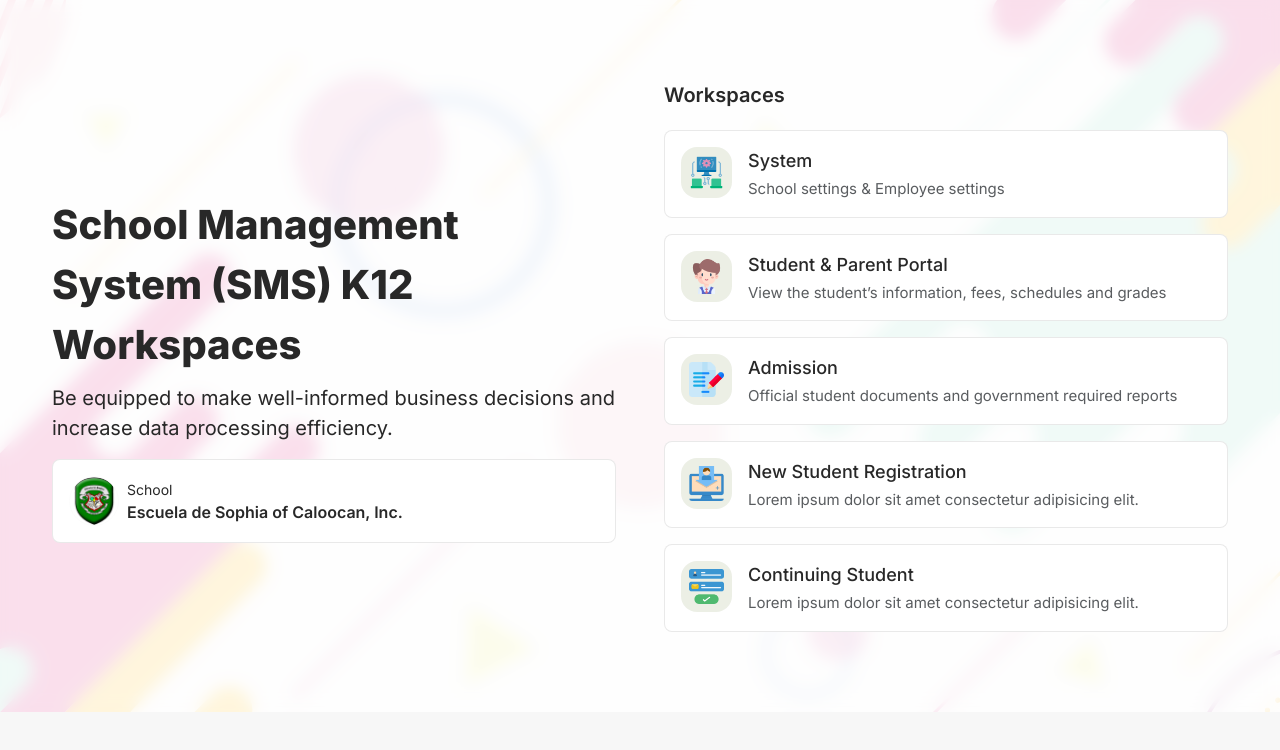
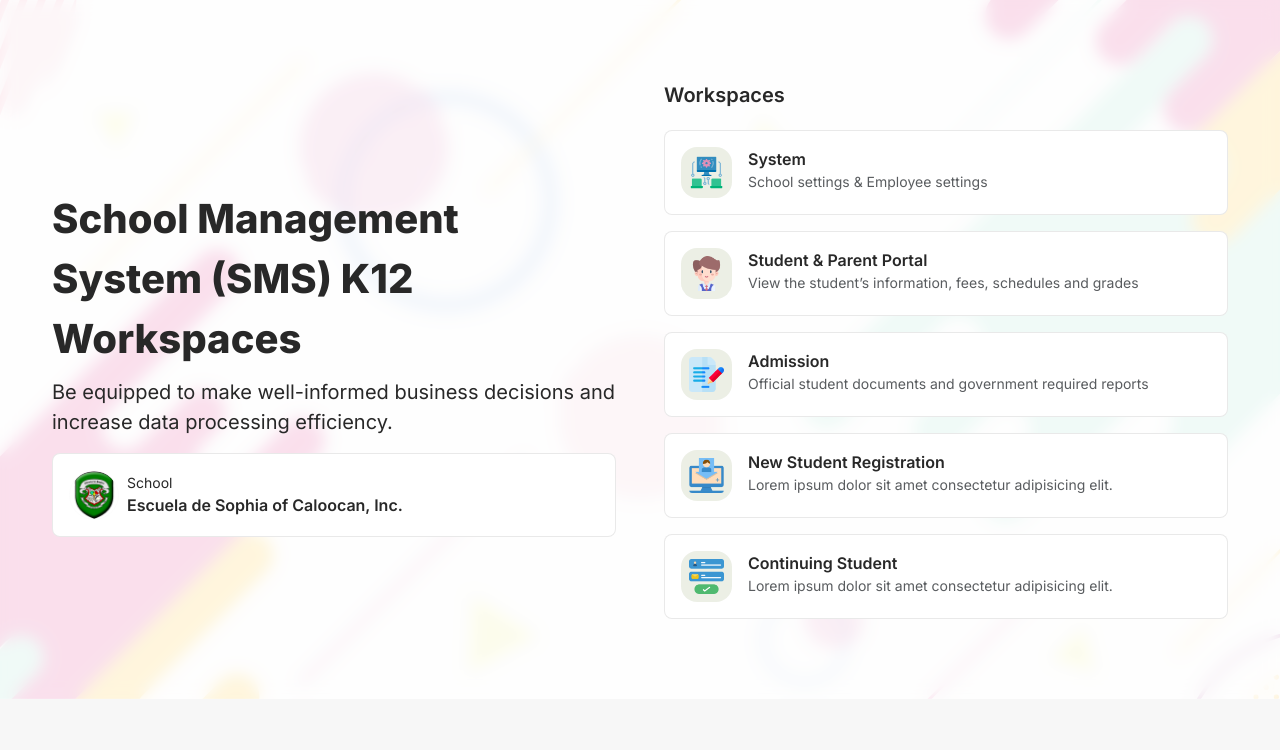
Before and after one commit to gocloud-inc/academe-workspaces-template, a website: page index.html in a window 1280 px wide. Drawn offline with nearby package versions, Linux system fonts and the light colour scheme.

Commit message:
ui fixes

```diff
--- a/index.html
+++ b/index.html
@@ -52,8 +52,8 @@
                                                 <img src="assets/icons/system-portal.png" height="35" alt="">
                                             </div>
                                             <div class="me-0">
-                                                <div class="font-size-18 font-weight-500">System</div>
-                                                <div class="font-size-15 mt-1 text-muted">School settings & Employee settings</div>
+                                                <div class="font-size-16 font-weight-600">System</div>
+                                                <div class="font-size-14 text-muted">School settings & Employee settings</div>
                                             </div>
                                         </div>
                                     </div>
@@ -69,8 +69,8 @@
                                                 <img src="assets/icons/student-portal.png" height="35" alt="">
                                             </div>
                                             <div class="me-0">
-                                                <div class="font-size-18 font-weight-500">Student & Parent Portal</div>
-                                                <div class="font-size-15 mt-1 text-muted">View the student’s information, fees, schedules and grades</div>
+                                                <div class="font-size-16 font-weight-600">Student & Parent Portal</div>
+                                                <div class="font-size-14 text-muted">View the student’s information, fees, schedules and grades</div>
                                             </div>
                                         </div>
                                     </div>
@@ -86,8 +86,8 @@
                                                 <img src="assets/icons/admission-portal.png" height="35" alt="">
                                             </div>
                                             <div class="me-0">
-                                                <div class="font-size-18 font-weight-500">Admission</div>
-                                                <div class="font-size-15 mt-1 text-muted">Official student documents and government required reports</div>
+                                                <div class="font-size-16 font-weight-600">Admission</div>
+                                                <div class="font-size-14 text-muted">Official student documents and government required reports</div>
                                             </div>
                                         </div>
                                     </div>
@@ -103,8 +103,8 @@
                                                 <img src="assets/icons/new-student-registration.png" height="35" alt="">
                                             </div>
                                             <div class="me-0">
-                                                <div class="font-size-18 font-weight-500">New Student Registration</div>
-                                                <div class="font-size-15 mt-1 text-muted">Lorem ipsum dolor sit amet consectetur adipisicing elit.</div>
+                                                <div class="font-size-16 font-weight-600">New Student Registration</div>
+                                                <div class="font-size-14 text-muted">Lorem ipsum dolor sit amet consectetur adipisicing elit.</div>
                                             </div>
                                         </div>
                                     </div>
@@ -120,8 +120,8 @@
                                                 <img src="assets/icons/continuing-student.png" height="35" alt="">
                                             </div>
                                             <div class="me-0">
-                                                <div class="font-size-18 font-weight-500">Continuing Student</div>
-                                                <div class="font-size-15 mt-1 text-muted">Lorem ipsum dolor sit amet consectetur adipisicing elit.</div>
+                                                <div class="font-size-16 font-weight-600">Continuing Student</div>
+                                                <div class="font-size-14 text-muted">Lorem ipsum dolor sit amet consectetur adipisicing elit.</div>
                                             </div>
                                         </div>
                                     </div>
```
